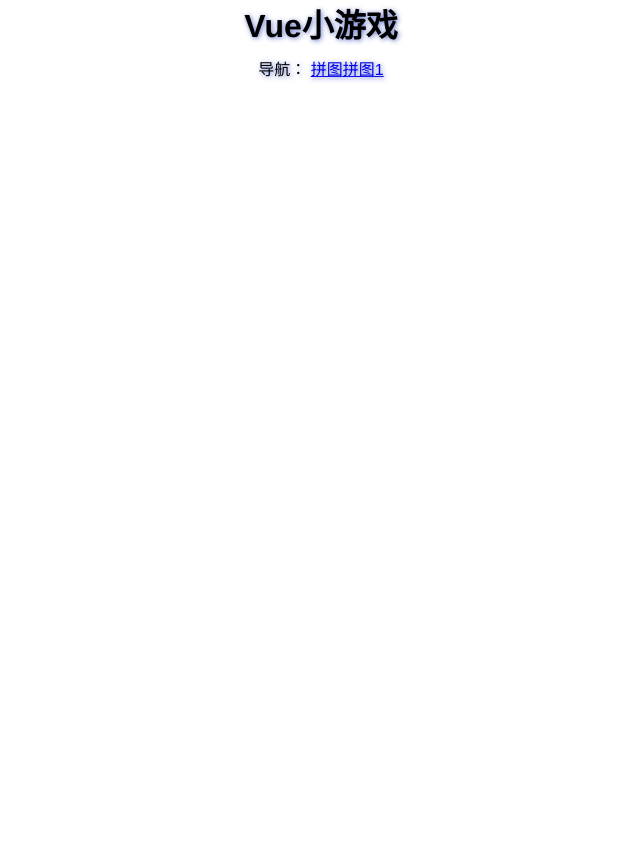
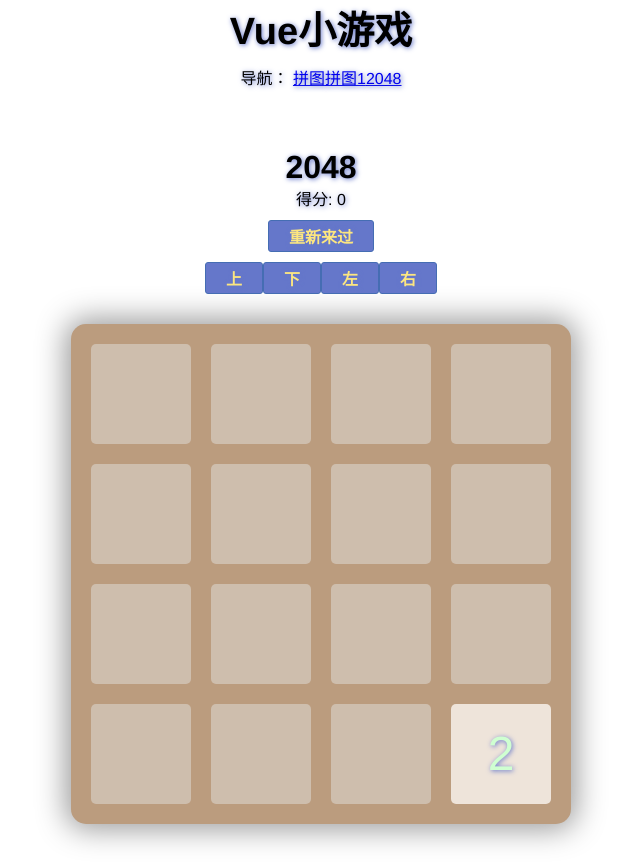
Before and after one commit to Arinu/Arinu-vue, a Vue app in the folder Game/: page /#/lattice2048 in a window 1280 px wide. Shown: the whole page, without its empty margins (319-959 px from the left). Before the commit the page ends 800 px from the top, so only its background shows below. Built offline with nearby package versions, Linux system fonts and the light colour scheme.

Commit message:
add game_2048

```diff
--- a/Game/src/App.vue
+++ b/Game/src/App.vue
@@ -2,10 +2,11 @@
   <div>
     <!--<img src="./assets/logo.png">-->
     <div class="nav">
-      <h1>Vue小游戏</h1>
+      <h1 class="title">Vue小游戏</h1>
       <p class="link">导航：
         <router-link to="/puzzle">拼图</router-link>
         <router-link to="/puzzle1">拼图1</router-link>
+        <router-link to="/Lattice2048">2048</router-link>
       </p>
     </div>
     <router-view></router-view>
@@ -34,6 +35,9 @@ export default {
   -moz-osx-font-smoothing: grayscale;
   font-family: '微软雅黑', Helvetica, Arial, sans-serif;
 }
+.title{
+  font-size: 38px;
+}
 .link{
   margin-top: 10px;
 }
--- /dev/null
+++ b/Game/src/components/Lattice2048.vue
@@ -0,0 +1,298 @@
+<template>
+  <div class="box">
+    <h1>2048</h1>
+    <p>得分: {{score}}</p>
+    <p><button type="button" @click="reset">重新来过</button></p>
+    <button @click="moveTop">上</button>
+    <button @click="moveDown">下</button>
+    <button @click="moveLeft">左</button>
+    <button @click="moveRight">右</button>
+    <ul>
+      <li
+        v-for="item in lattices"
+        :class="{
+          'two':item===2?true:false,
+          'four':item===4?true:false,
+          'eight':item===8?true:false,
+          'sixteen':item===16?true:false,
+          'thirty_two':item===32?true:false,
+          'sixty_four':item===64?true:false,
+          'oneh_twenty_eight':item===128?true:false,
+          'twoh_fifty_six':item===256?true:false,
+          'fiveh_twenty_one':item===512?true:false,
+          'onet_twenty_four':item===1024?true:false,
+          'twot_forty_eight':item===2048?true:false,
+          'fourt_ninety_six':item===4096?true:false,
+          'eightt_oneh':item===8192?true:false,
+          'ten_thousand':item===10684?true:false,
+          'thirty_thousand':item===32768?true:false,
+          'sixty_thousand':item===65536?true:false,
+          'highest':item===131072?true:false
+        }"
+        v-text="item"
+      ></li>
+    </ul>
+  </div>
+</template>
+
+<script>
+export default ({
+  name: 'lattice2048',
+  data (){
+    return {
+      lattices: [],
+      score: 0
+    }
+  },
+  methods: {
+    reset(){
+      var latticearr = []
+      for(let i=0; i<16;i++){
+        latticearr.push('')
+      }
+
+      // latticesarr.sort(function(){
+      //   return Math.random() - 0.5
+      // })
+      // latticearr.push('');
+
+      latticearr[Math.floor(Math.random()*16)] = this.twoORfour()
+      this.lattices = latticearr
+      this.score = 0
+    },
+    twoORfour(){
+      console.log('随机了一次')
+      return Math.random() < 0.8 ? 2 : 4
+    },
+    random(){
+      const newarr = []
+      this.lattices.map(function(item,index){
+        item === '' && newarr.push(index)
+      })
+      newarr.length !== 0 && this.lattices.splice(newarr[Math.floor(Math.random()*newarr.length)],1,this.twoORfour())
+      newarr.length === 0 && this.gameover()
+      console.log(newarr)
+    },
+    moveLeft(){
+      arrFor: for(let i=0; i<16; i++){ //**
+              if(!this.lattices[i]){continue arrFor}
+              const n = i%4
+              if(n===0){continue arrFor} //**
+              Kfor:for(let j=n; j>0; j--){ //**
+                const k = this.lattices[i-j]  //**从左到右判断
+                if(!k){
+                  this.lattices.splice(i-j,1,this.lattices[i]) //**
+                  this.lattices.splice(i,1,'')
+                }else if(k===this.lattices[i]){ //判断是否相等
+                  for(let l=1; l<j; l++){ //逆向判断中间是否有值，有则跳过
+                    if(this.lattices[i-l]){continue Kfor} //**
+                  }
+                  const m = k*2
+                  this.score += m
+                  this.lattices.splice(i-j,1,m) //**
+                  this.lattices.splice(i,1,'')
+                }
+              }
+      }
+      this.random()
+    },
+    moveRight(){
+      arrFor: for(let i=15; i>=0; i--){ //**
+              if(!this.lattices[i]){continue arrFor}
+              const n = i%4
+              if(n===3){continue arrFor} //**
+              Kfor:for(let j=3-n; j>0; j--){ //** 从右到左
+                const k = this.lattices[i+j] //**
+                if(!k){
+                  this.lattices.splice(i+j,1,this.lattices[i]) //**
+                  this.lattices.splice(i,1,'')
+                }else if(k===this.lattices[i]){ //判断是否相等
+                  for(let l=1; l<j; l++){ //逆向判断中间是否有值，有则跳过
+                    if(this.lattices[i+l]){continue Kfor} //**
+                  }
+                  const m = k*2
+                  this.score += m
+                  this.lattices.splice(i+j,1,m) //**
+                  this.lattices.splice(i,1,'')
+                }
+              }
+      }
+      this.random()
+    },
+    moveTop(){
+      arrFor: for(let i=0; i<16; i++){ //**
+              if(!this.lattices[i]||i<4){continue arrFor}
+              const n = Math.floor(i/4)
+              //if(n===0){continue arrFor}
+              Kfor: for(let j=n; j>0; j--){
+                const k = this.lattices[i-j*4]
+                if(!k){
+                  this.lattices.splice(i-j*4,1,this.lattices[i]) //**
+                  this.lattices.splice(i,1,'')
+                }else if(k===this.lattices[i]){ //判断是否相等
+                  for(let l=1; l<j; l++){ //逆向判断中间是否有值，有则跳过
+                    if(this.lattices[i-l*4]){continue Kfor} //**
+                  }
+                  const m = k*2
+                  this.score += m
+                  this.lattices.splice(i-j*4,1,m)
+                  this.lattices.splice(i,1,'')
+                }
+              }
+      }
+      this.random()
+    },
+    moveDown(){
+      arrFor: for(let i=15; i>=0; i--){ //**
+              if(!this.lattices[i]||i>11){continue arrFor}
+              const n = Math.floor(i/4)
+              //if(n===3){continue arrFor}
+              Kfor:for(let j=3-n; j>0; j--){ //** 从右到左
+                const k = this.lattices[i+j*4] //**
+                if(!k){
+                  this.lattices.splice(i+j*4,1,this.lattices[i]) //**
+                  this.lattices.splice(i,1,'')
+                }else if(k===this.lattices[i]){ //判断是否相等
+                  for(let l=1; l<j; l++){ //逆向判断中间是否有值，有则跳过
+                    if(this.lattices[i+l*4]){continue Kfor} //**
+                  }
+                  const m = k*2
+                  this.score += m
+                  this.lattices.splice(i+j*4,1,m) //**
+                  this.lattices.splice(i,1,'')
+                }
+              }
+      }
+      this.random()
+    },
+    gameover(){
+      let arr = []
+      for(let i=0; i<16; i++){
+        const item = this.lattices[i]
+        if(item && this.lattices[i-4]!==item && this.lattices[i+4]!==item){
+          if(this.lattices[i+1]!==item && i%4===0){
+            arr.push(i)
+          }else if(this.lattices[i-1]!==item && i%4===3){
+            arr.push(i)
+          }else if(this.lattices[i-1]!==item && this.lattices[i+1]!==item){
+            arr.push(i)
+          }
+        }
+        console.log(arr);
+        arr.length===16 && alert('Game Over');
+      }
+    }
+  },
+  created (){
+    this.reset();
+    document.onkeydown = function(e){
+      e.keyCode===37 && this.moveLeft()
+      e.keyCode===38 && this.moveTop()
+      e.keyCode===39 && this.moveRight()
+      e.keyCode===40 && this.moveDown()
+    }.bind(this)
+  }
+})
+</script>
+
+<style scoped>
+.box{
+  margin: 60px auto 40px auto;
+}
+button{
+  cursor: pointer;
+  margin-top: 10px;
+  padding: 3px 20px;
+  font-size: 16px;
+  font-weight: 700;
+  color: #fce680;
+  background-color: #6577ca;
+  border: 1px solid #456db3;
+  border-radius: 3px;
+}
+ul{
+  width: 500px;
+  height: 500px;
+  margin: 30px auto 0 auto;
+  background-color:#bb9c7e;
+  box-shadow: 0px 0px 30px 5px #999;
+  text-align: left;
+  border-radius: 15px;
+}
+li{
+  display:inline-block;
+  width: 100px;
+  height: 100px;
+  margin-top: 20px;
+  margin-left: 20px;
+  color: #cfffd1;;
+  background-color:#cebead;
+  font-size: 48px;
+  line-height: 100px;
+  vertical-align: middle;
+  /*border: 1px solid #bbb;*/
+  border-radius: 5px;
+}
+li[class~=two]{
+  background-color: rgb(238, 228, 218);
+}
+li[class~=four]{
+  background-color: #ece0c7;
+}
+li[class~=eight]{
+  background-color: #f1b179;
+}
+li[class~=sixteen]{
+  background-color: #f59563;
+}
+li[class~=thirty_two]{
+  background-color: #f67c5f;
+}
+li[class~=sixty_four]{
+  background-color: #f65e3c;
+}
+li[class~=oneh_twenty_eight]{
+  background-color: #ecce71;
+  font-size: 42px
+}
+li[class~=twoh_fifty_six]{
+  background-color: #eccb61;
+  font-size: 42px
+}
+li[class~=fiveh_twenty_one]{
+  background-color: #ecc750;
+  font-size: 42px
+}
+li[class~=onet_twenty_four]{
+  background-color: #edc440;
+  font-size: 38px
+}
+li[class~=twot_forty_eight]{
+  background-color: #edc12e;
+  font-size: 38px
+}
+li[class~=fourt_ninety_six]{
+  background-color: #ff3d3d;
+  font-size: 38px
+}
+li[class~=eightt_oneh]{
+  background-color: #ff1e1e;
+  font-size: 38px
+}
+li[class~=ten_thousand]{
+  background-color: #ff1e1d;
+  font-size: 32px
+}
+li[class~=thirty_thousand]{
+  background-color: #ff1e1d;
+  font-size: 32px
+}
+li[class~=sixty_thousand]{
+  background-color: #ff1e1d;
+  font-size: 32px
+}
+li[class~=highest]{
+  background-color: #ff1e1d;
+  font-size: 28px
+}
+</style>
--- a/Game/src/components/Puzzle/PuzzleBox.vue
+++ b/Game/src/components/Puzzle/PuzzleBox.vue
@@ -35,6 +35,7 @@
           this.fragments.splice(leftNum,1,fragment)
           this.fragments.splice(index,1,'')
         }
+        //是否通关
         if(this.fragments[15]==='' && this.fragments[0]===1){
           var newarr = this.fragments.slice(0,15)
           var fi = newarr.every((item,index) => item === index+1)
@@ -72,4 +73,16 @@ li[class~=blank]{
   background: #eee;
   box-shadow: inset 0px 0px 10px #000
 }
+@media (max-width:980px){
+  ul{
+    width: 800px;
+    height: 800px;
+  }
+  li{
+    width: 200px;
+    height: 200px;
+    line-height: 200px;
+    font-size: 36px
+  }
+}
 </style>
--- a/Game/src/main.js
+++ b/Game/src/main.js
@@ -3,6 +3,7 @@ import App from './App'
 import VueRouter from 'vue-router'
 import Puzzle from './components/Puzzle'
 import Puzzle1 from './components/Puzzle1'
+import Lattice2048 from './components/Lattice2048'
 // var app = Vue.extend(App);
 
 Vue.use(VueRouter)
@@ -11,6 +12,7 @@ const routes = [
   // {path:'*',redirect: { name: 'App',component: App }},
   {path:'/puzzle',component: Puzzle,name: 'Puzzle'},
   {path:'/puzzle1',component: Puzzle1,name: 'Puzzle1'},
+  {path:'/lattice2048',component: Lattice2048,name: 'Lattice2048'}
 ]
 const router = new VueRouter({
   routes
```
